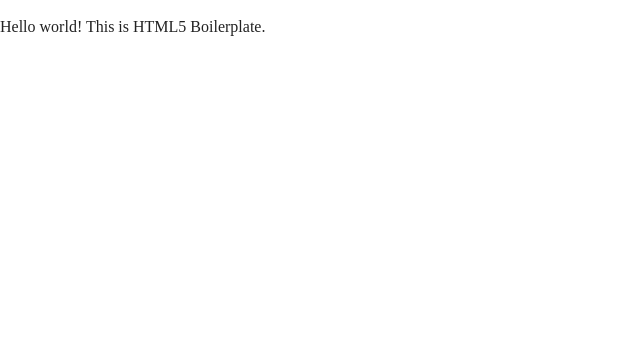
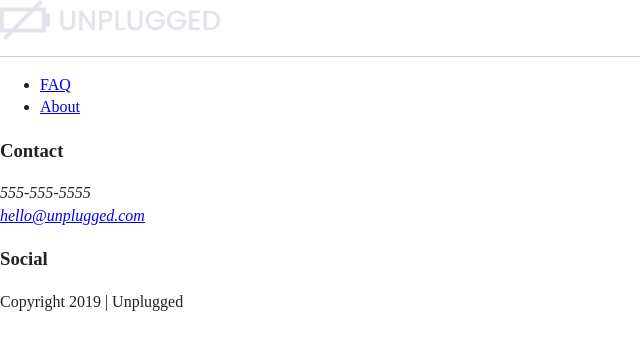
Before and after one commit to azlyn3designs/unplugged-retreat-project, a website: page about/index.html in a window 1280 px wide. Shown: the whole page, without its empty margins (0-640 px from the left). Drawn offline with Linux system fonts and the light colour scheme.

Commit message:
Copied and pasted header and footer sections from homepage to about index.html and faq index.html pages, then corrected external links to go up one directory to complete link

```diff
--- a/about/index.html
+++ b/about/index.html
@@ -30,8 +30,81 @@
 
     <body>
 
-        <!-- Add your site or application content here -->
-        <p>Hello world! This is HTML5 Boilerplate.</p>
+                <header>
+                    <div class="content-wrapper">
+
+                        <a href="../index.html"><img src="../img/logo.png" alt="Unplugged Logo" /></a>
+
+                        <div class="header-divider">
+                            <hr>
+                        <div>
+
+                        <nav>
+                            <ul>
+                                <li><a href="../faq/index.html">FAQ</a></li>
+                                <li><a href="../about/index.html">About</a></li>
+                            </ul>
+                        </nav>
+                    </div>
+                </header>
+
+
+                <main class="content-wrapper">
+
+                    <section>
+
+                    </section>
+
+
+                    <aside>
+
+                    </aside>
+
+                </main>
+
+
+                <footer>
+
+                    <div class="content-wrapper">
+
+                        <div class="footer-content">
+
+                            <div class="contact-info">
+                                <div class="sub-heading">
+                                    <h3>Contact</h3>
+                                </div>
+
+                                <address>
+                                    555-555-5555<br>
+                                    <a href="mailto:hello@unplugged.com">hello@unplugged.com</a>
+                                </address>
+                            </div>
+
+
+                            <div class="social-media">
+                                <div class="sub-heading">
+                                    <h3>Social</h3>
+                                </div>
+
+                                <div class="social-icons">
+                                    <p><a href="https://facebook.com" target="_blank"></a></p>
+                                    <p><a href="https://twitter.com" target="_blank"></a></p>
+                                    <p><a href="https://instagram.com" target="_blank"></a></p>
+                                </div>
+                            </div>
+
+                        </div>
+
+                    </div>
+
+
+                    <div class="copyright">
+                        <p>Copyright 2019 | Unplugged</p>
+                    </div>
+
+                </footer>
+
+
 
         <script src="../js/vendor/modernizr-3.11.2.min.js"></script>
         <script src="../js/plugins.js"></script>
```
Also changed, not shown: faq/index.html (+70 -2 lines).
